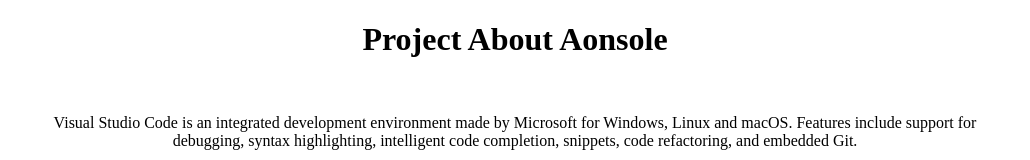
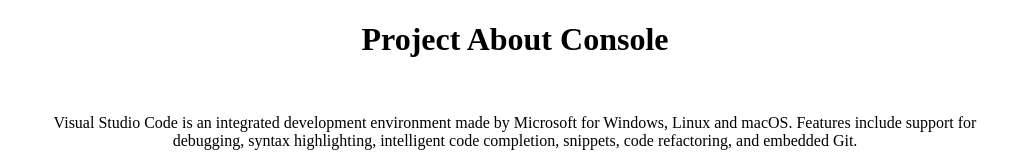
Before and after one commit to Aarushg28/project-77, a plain HTML site: page index.html in a window 1280 px wide. Shown: the top 160 px of the page, without its empty margins (125-1155 px from the left). Drawn offline with Linux system fonts and the light colour scheme.

Commit message:
Update index.html

```diff
--- a/index.html
+++ b/index.html
@@ -5,7 +5,7 @@
         <link rel="stylesheet" href="style.css">
     </head>
     <body>
-        <h1>Project About Aonsole</h1>
+        <h1>Project About Console</h1>
 
         <br>
         <p>Visual Studio Code is an integrated development environment made by Microsoft for Windows, Linux and macOS. Features include support for debugging, syntax highlighting, intelligent code completion, snippets, code refactoring, and embedded Git.</p>
```
